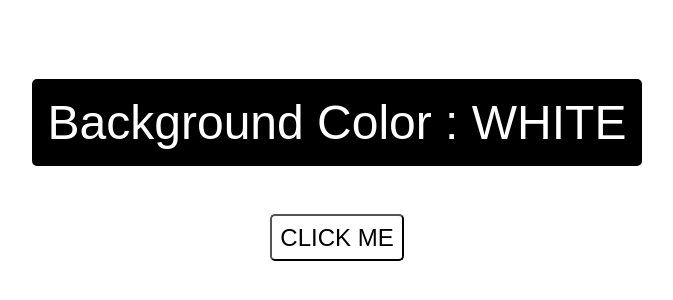
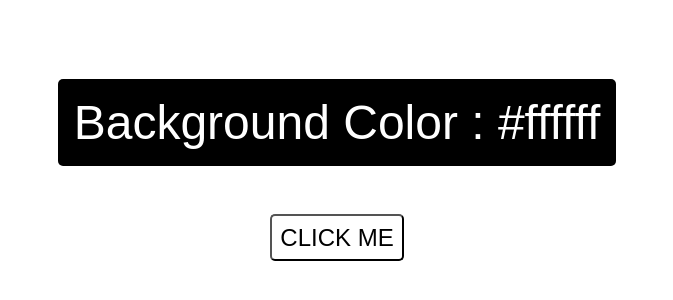
Before and after one commit to volodons/color-randomizer, a plain HTML site: page task2_1/index.html in a window 1280 px wide. Shown: the part 254-554 px from the top of the page, without its empty margins (303-976 px from the left). Drawn offline with Linux system fonts and the light colour scheme.

Commit message:
Fix initial color text

```diff
--- a/task2_1/index.html
+++ b/task2_1/index.html
@@ -9,7 +9,7 @@
     <link rel="stylesheet" href="./styles/style.css" />
   </head>
   <body id="body">
-    <p id="text">Background Color : <span id="color-text">WHITE</span></p>
+    <p id="text">Background Color : <span id="color-text">#ffffff</span></p>
     <button id="button">CLICK ME</button>
     <script src="./scripts/script.js"></script>
   </body>
```
